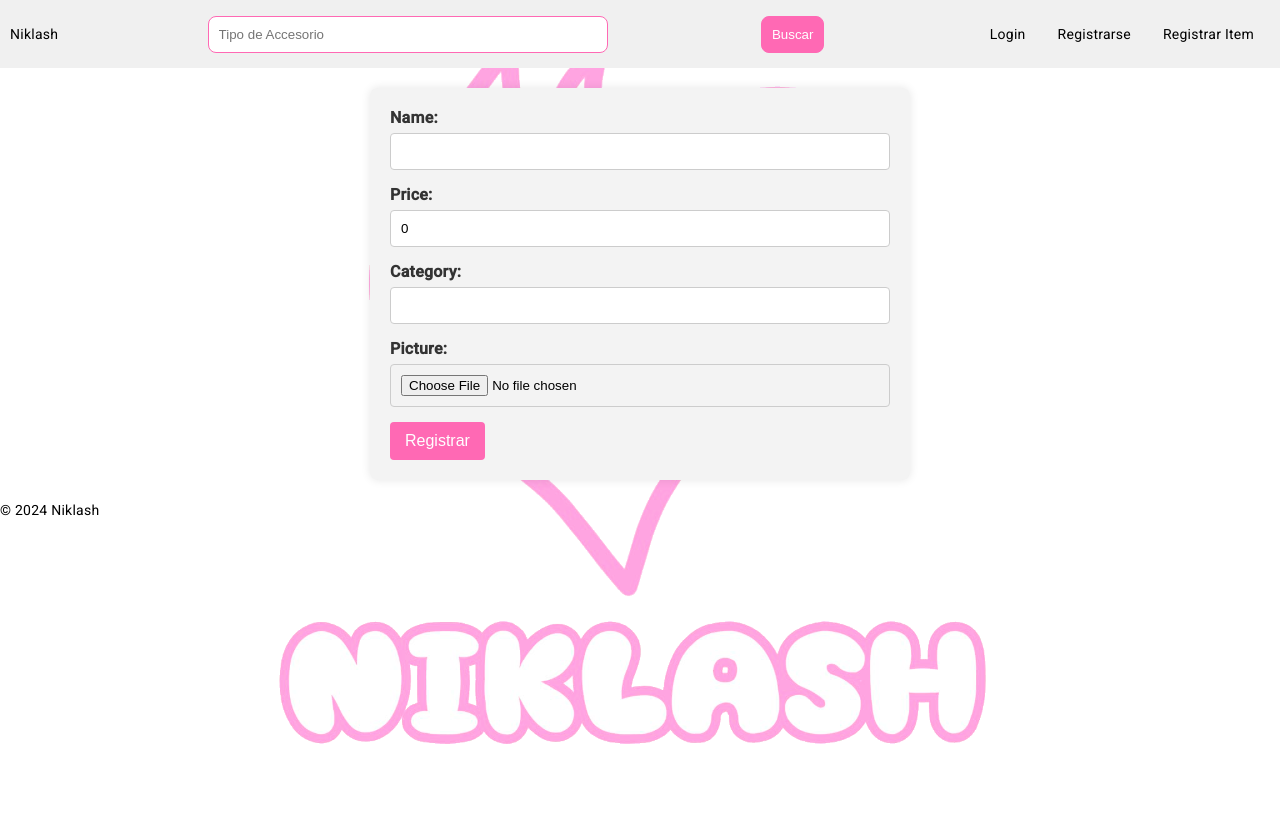
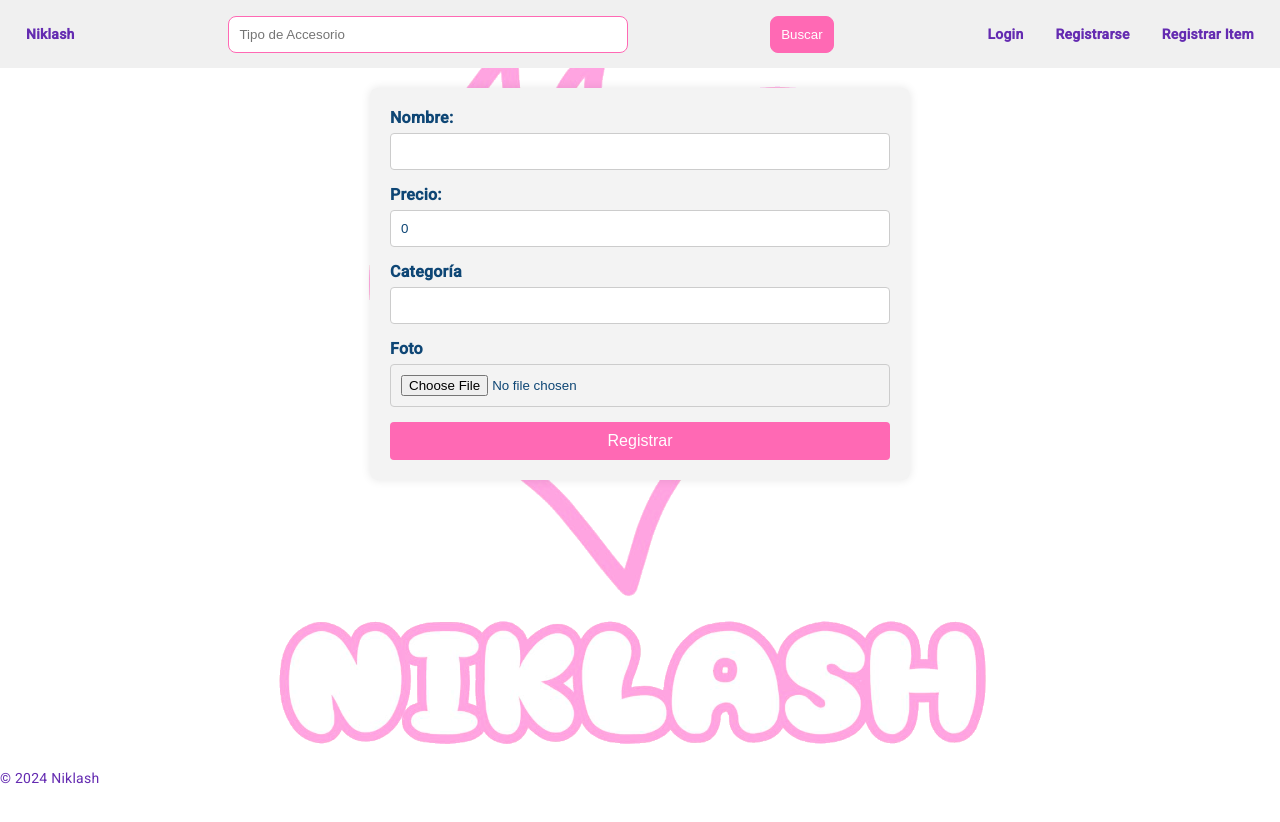
Before and after one commit to ucenfo-componentes/niklash-ui, an Angular app: page /registro-item in a window 1280 px wide. Shown: the top 822 px of the page. Built offline with nearby package versions, Linux system fonts and the light colour scheme.

Commit message:
puliendo detalles

```diff
--- a/src/app/app.component.css
+++ b/src/app/app.component.css
@@ -22,3 +22,11 @@ section h2 {
     color: #333;
     margin-top: 0;
 }
+
+footer{
+  position: fixed;
+  left: 0;
+  bottom: 0;
+  width: 100%;
+  color: #642bb1;
+}
--- a/src/app/login/login.component.css
+++ b/src/app/login/login.component.css
@@ -12,6 +12,7 @@
   label {
     display: block;
     margin-bottom: 5px;
+    color: #0e4675;
   }
   input[type="text"],
   input[type="password"] {
--- a/src/app/login/login.component.html
+++ b/src/app/login/login.component.html
@@ -8,6 +8,6 @@
         <label for="password">Clave:</label>
         <input type="password" id="password" [(ngModel)]="loginData.password" name="password" required>
       </div>
-      <button type="submit">Ingresar Al Sistema</button>
+      <button type="submit">Ingresar</button>
     </form>
   </div>
--- a/src/app/nav/nav.component.css
+++ b/src/app/nav/nav.component.css
@@ -15,6 +15,21 @@
     padding: 10px;
   }
 
+  .navbar-brand{
+    list-style-type: none;
+    margin: 0;
+    padding: 14px 16px;
+    overflow: hidden;
+    display: flex;
+    text-decoration: none;
+    color: #642bb1;
+    font-weight: bold;
+  }
+  .navbar-brand:hover {
+    background-color: #ddd;
+    border-radius: 10px;
+  }
+
   ul {
     list-style-type: none;
     margin: 0;
@@ -28,13 +43,15 @@
   }
 
   li a {
-    display: block; /* Makes the entire list item clickable */
-    color: black; /* Text color for the links */
+    display: block;
+    color: #642bb1;
     text-align: center;
     padding: 14px 16px;
-    text-decoration: none; /* Removes the underline from links */
+    text-decoration: none;
+    font-weight: bold;
   }
 
   li a:hover {
-    background-color: #ddd; /* Light grey background on hover */
+    background-color: #ddd;
+    border-radius: 10px;
   }
--- a/src/app/nav/nav.component.ts
+++ b/src/app/nav/nav.component.ts
@@ -12,7 +12,7 @@ import { RouterModule } from '@angular/router';
   ],
   template: `
   <nav>
-    <a class="navbar-brand">Niklash </a>
+    <a class="navbar-brand" routerLink="/">Niklash</a>
     <input type="text" placeholder="Tipo de Accesorio">
     <button class="primary" type="button">Buscar</button>
     <ul>
--- a/src/app/registro-item/registro-item.component.css
+++ b/src/app/registro-item/registro-item.component.css
@@ -21,7 +21,7 @@ form{
     margin-bottom: 5px;
     font-size: 16px;
     font-weight: bold;
-    color: #333;
+    color: #0e4675;
   }
 
   /* Input and select box styling */
@@ -34,6 +34,7 @@ form{
     border: 1px solid #ccc;
     border-radius: 4px;
     box-sizing: border-box; /* Include padding and border in element's total width and height */
+    color: #0e4675;
   }
 
   /* File input styling */
@@ -46,6 +47,8 @@ form{
 
   /* Button styling */
   button {
+    width: 100%;
+    padding: 10px;
     background-color: #FF69B4;
     color: white;
     padding: 10px 15px;
--- a/src/app/registro-item/registro-item.component.html
+++ b/src/app/registro-item/registro-item.component.html
@@ -1,19 +1,19 @@
 <!-- register-item.component.html -->
 <form (ngSubmit)="onSubmit()">
     <div>
-      <label for="name">Name:</label>
+      <label for="name">Nombre:</label>
       <input type="text" id="name" [(ngModel)]="item.name" name="name" required>
     </div>
     <div>
-      <label for="price">Price:</label>
+      <label for="price">Precio:</label>
       <input type="number" id="price" [(ngModel)]="item.price" name="price" required>
     </div>
     <div>
-      <label for="category">Category:</label>
+      <label for="category">Categoría</label>
       <input type="text" id="category" [(ngModel)]="item.category" name="category" required>
     </div>
     <div>
-      <label for="picture">Picture:</label>
+      <label for="picture">Foto</label>
       <input type="file" id="picture" (change)="onFileSelected($event)" name="picture">
     </div>
     <button type="submit">Registrar</button>
--- a/src/app/registro/registro.component.css
+++ b/src/app/registro/registro.component.css
@@ -18,7 +18,7 @@ form {
     display: block;
     margin-bottom: 5px;
     font-size: 16px;
-    color: #333;
+    color: #0e4675;
   }
 
   /* Style for inputs and textareas */
```
